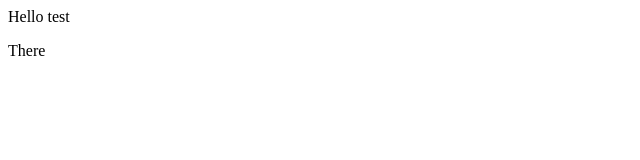
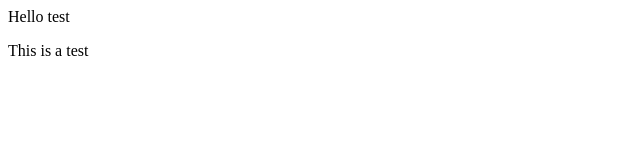
Before and after one commit to LouisBeven/demo-repo, a plain HTML site: page index.html in a window 1280 px wide. Shown: the full height of the page, 0-640 px from the left. Drawn offline with Linux system fonts and the light colour scheme.

Commit message:
added this is a test

```diff
--- a/index.html
+++ b/index.html
@@ -1,2 +1,2 @@
 <div>Hello test</div>
-<p>There</p>
+<p>This is a test</p>
```
